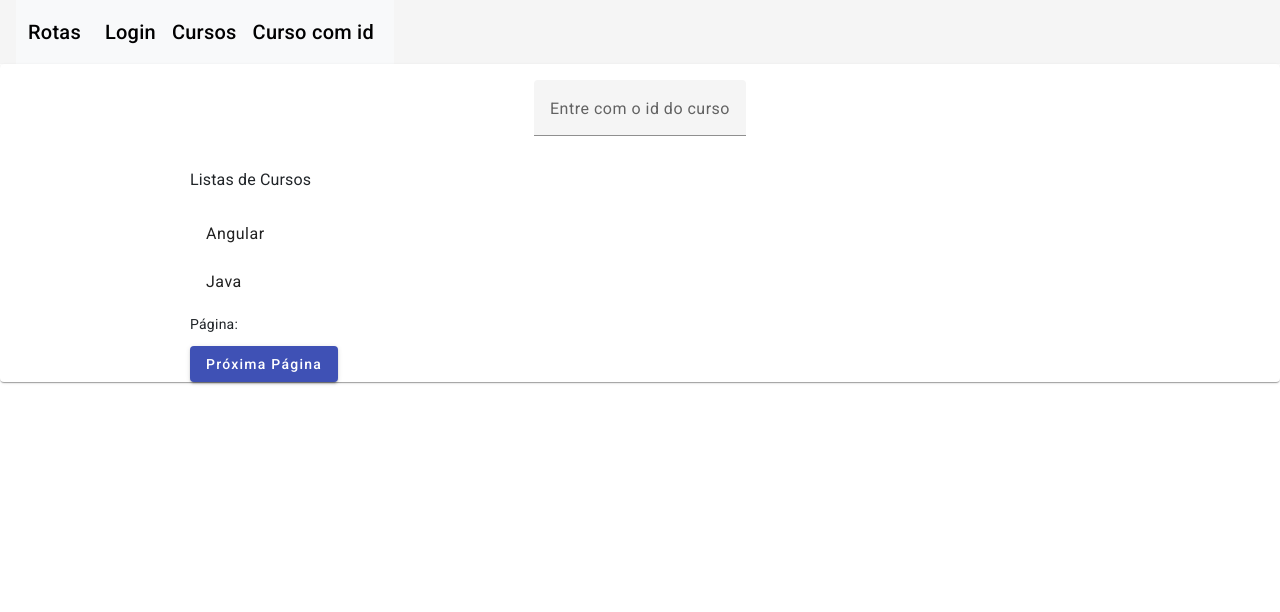
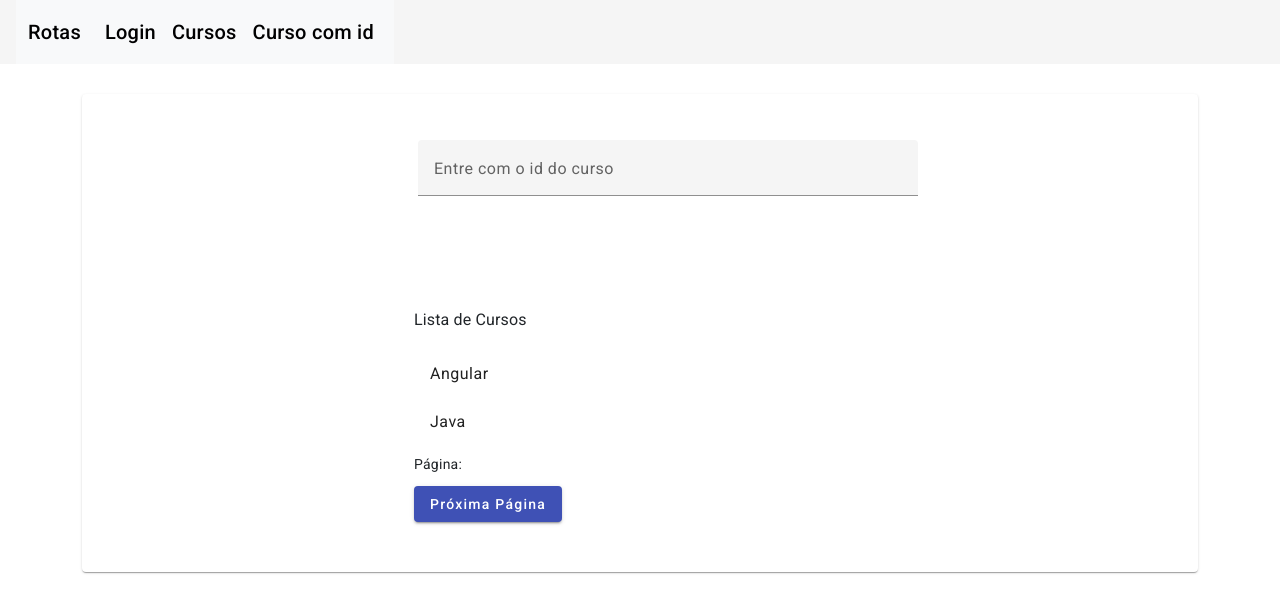
Before and after one commit to samxd29/login-cursos, an Angular app: page /cursos in a window 1280 px wide. Shown: the top 612 px of the page. Built offline with nearby package versions, Linux system fonts and the light colour scheme.

Commit message:
ajeitando css

```diff
--- a/src/app/app.component.css
+++ b/src/app/app.component.css
@@ -1,17 +1,25 @@
-.card{
-  align-items: center;
+.conteiner{
+  display: inline;
 }
 
+.card{
+  margin-top: 30px;
+}
+
+.content{
+  margin-left: 20rem;
+}
 
 .example-form {
   min-width: 150px;
   max-width: 500px;
   width: 100%;
-
+  margin-top: 30px;
+  margin-bottom: 20px;
 }
 
 .example-full-width {
   width: 100%;
   align-content: center;
-
+  margin-bottom: 50px;
 }
--- a/src/app/app.component.html
+++ b/src/app/app.component.html
@@ -18,18 +18,16 @@
     </div>
   </nav>
 </mat-toolbar>
-
+<div class="container">
   <mat-card class="card">
-  <mat-card-content>
+    <mat-card-content class="content">
       <form class="example-form">
         <mat-form-field class="example-full-width">
           <mat-label> Entre com o id do curso </mat-label>
           <input matInput #idCurso>
-
         </mat-form-field>
-
       </form>
-
     </mat-card-content>
     <router-outlet></router-outlet>
   </mat-card>
+</div>
--- a/src/app/curso-detalhe/curso-detalhe.component.css
+++ b/src/app/curso-detalhe/curso-detalhe.component.css
@@ -1,5 +1,7 @@
 .container{
   align-content: center;
+  margin-bottom: 50px;
+  margin-left: 20rem;
 }
 
 .formulario {
@@ -13,5 +15,5 @@
   display: block;
   width: 100%;
   height: 100%;
-  min-width: 900px;
+
 }
--- a/src/app/cursos/cursos.component.css
+++ b/src/app/cursos/cursos.component.css
@@ -1,5 +1,17 @@
-mat-nav-list{
+.conteiner{
+  display: grid;
+}
+.list{
+  min-width: 150px;
   width: 100%;
-  max-width: 500px;
-  min-width: 900px;
+  margin-top: 30px;
 }
+
+.lista-curso{
+  margin-left: 20rem;
+}
+
+.curso{
+  margin-bottom: 50px;
+  margin-left: 20rem;
+}
--- a/src/app/cursos/cursos.component.html
+++ b/src/app/cursos/cursos.component.html
@@ -1,8 +1,12 @@
-<mat-nav-list>
-  <h3>Listas de Cursos</h3>
-  <a mat-list-item *ngFor="let curso of cursos" [routerLink]="['/curso', curso.id]">{{ curso.nome }}</a>
-
-
-</mat-nav-list>
-<p>Página: {{ pagina }}</p>
-<button mat-raised-button color="primary" (click)="proximaPagina">Próxima Página</button>
+<div class="container">
+  <div class="list">
+    <mat-nav-list class="lista-curso">
+      <h3>Lista de Cursos</h3>
+      <a mat-list-item *ngFor="let curso of cursos" [routerLink]="['/curso', curso.id]">{{ curso.nome }}</a>
+    </mat-nav-list>
+  </div>
+  <div class="curso">
+    <p>Página: {{ pagina }}</p>
+    <button mat-raised-button color="primary" (click)="proximaPagina">Próxima Página</button>
+  </div>
+</div>
```
Lines whose indentation alone changed are shown as unchanged.
